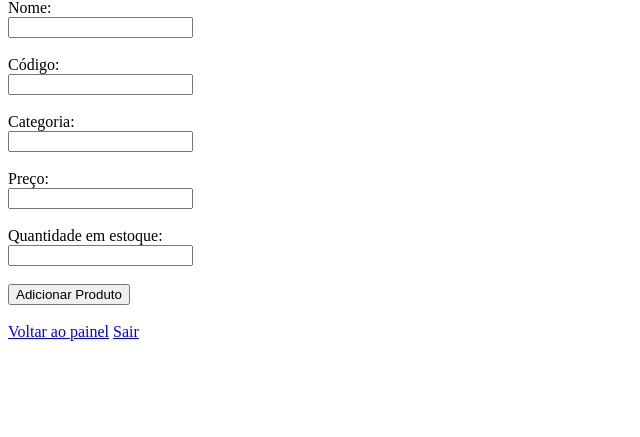
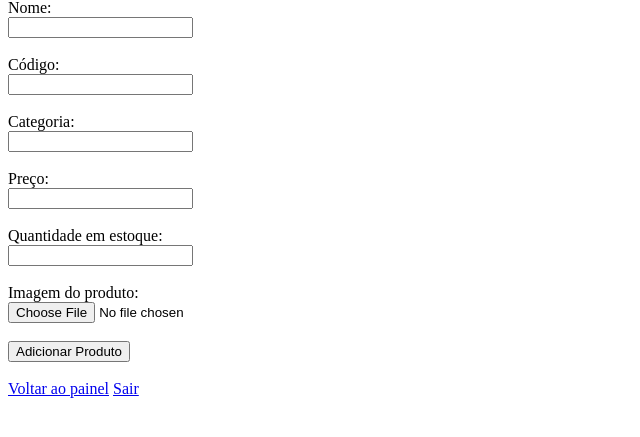
Before and after one commit to Odyjmm/sertao_autopecas, a Flask app: page /admin/produto/novo in a window 1280 px wide. Shown: the part 81-518 px from the top of the page, without its empty margins (0-640 px from the left). Run offline with Flask 3, Linux system fonts and the light colour scheme; a user stored in the database is signed in.

Commit message:
Imagens para os produtos foram adicionadas

```diff
--- a/app/__init__.py
+++ b/app/__init__.py
@@ -1,12 +1,16 @@
 from flask import Flask
 from flask_sqlalchemy import SQLAlchemy
 from flask_login import LoginManager
+import os
 
 db = SQLAlchemy()
 login_manager = LoginManager()
 
 def create_app():
     application = Flask(__name__)
+
+    application.config['UPLOAD_FOLDER'] = os.path.join('app', 'static', 'uploads')
+    application.config['MAX_CONTENT_LENGTH'] = 16 * 1024 * 1024
 
     application.config['SECRET_KEY'] = 'sertao-secret-key'
     application.config['SQLALCHEMY_DATABASE_URI'] = 'sqlite:///banco.db'
--- a/app/models.py
+++ b/app/models.py
@@ -20,6 +20,7 @@ class Produto(db.Model):
     categoria = db.Column(db.String(100), nullable=False)
     preco = db.Column(db.Float, nullable=False)
     quantidade = db.Column(db.Integer, nullable=False)
+    imagem = db.Column(db.String(200), nullable=True)
 
 class Pedido(db.Model):
     id = db.Column(db.Integer, primary_key=True)
--- a/app/routes/admin.py
+++ b/app/routes/admin.py
@@ -1,7 +1,9 @@
-from flask import Blueprint, render_template, redirect, request, flash
+from flask import Blueprint, render_template, redirect, request, flash, current_app
 from flask_login import login_required, current_user
 from app.models import Produto, Pedido
 from app import db
+from werkzeug.utils import secure_filename
+import os
 
 admin = Blueprint('admin', __name__)
 
@@ -27,12 +29,20 @@ def novo_produto():
         preco = request.form.get('preco', type=float)
         quantidade = request.form.get('quantidade', type=int)
 
+        imagem = request.files.get('imagem')
+        nome_arquivo = None
+
+        if imagem and imagem.filename != '':
+            nome_arquivo = secure_filename(imagem.filename)
+            imagem.save(os.path.join(current_app.config['UPLOAD_FOLDER'], nome_arquivo))
+
         produto = Produto(
             nome=nome,
             codigo=codigo,
             categoria=categoria,
             preco=preco,
-            quantidade=quantidade
+            quantidade=quantidade,
+            imagem = nome_arquivo
         )
 
         db.session.add(produto)
@@ -74,6 +84,14 @@ def editar_produto(id):
         produto.preco = float(request.form.get("preco"))
         produto.quantidade = int(request.form.get("quantidade"))
 
+        imagem = request.files.get('imagem')
+        nome_arquivo = None
+
+        if imagem and imagem.filename != '':
+            nome_arquivo = secure_filename(imagem.filename)
+            imagem.save(os.path.join(current_app.config['UPLOAD_FOLDER'], nome_arquivo))
+            produto.imagem = nome_arquivo
+
         db.session.commit()
         return redirect("/admin")
 
--- a/app/templates/admin/editar_produto.html
+++ b/app/templates/admin/editar_produto.html
@@ -7,7 +7,7 @@
 <body>
     <h2>Editar Produto</h2>
 
-    <form method="post">
+    <form method="post" enctype="multipart/form-data">
         <label>Nome</label>
         <input type="text" name="nome" value="{{ produto.nome }}" required>
 
@@ -23,6 +23,9 @@
         <label>Quantidade</label>
         <input type="number" name="quantidade" value="{{ produto.quantidade }}" required>
 
+        <label>Imagem do produto:</label><br>
+        <input type="file" name="imagem" accept="image/*"><br><br>
+
         <button type="submit">Salvar alterações</button>
     </form>
 
--- a/app/templates/admin/novo_produto.html
+++ b/app/templates/admin/novo_produto.html
@@ -8,7 +8,7 @@
 
     <h1>Cadastrar Novo Produto</h1>
 
-    <form method="post">
+    <form method="post" enctype="multipart/form-data">
         <label>Nome:</label><br>
         <input type="text" name="nome" required><br><br>
 
@@ -24,6 +24,9 @@
         <label>Quantidade em estoque:</label><br>
         <input type="number" name="quantidade" required><br><br>
 
+        <label>Imagem do produto:</label><br>
+        <input type="file" name="imagem" accept="image/*"><br><br>
+
         <button type="submit">Adicionar Produto</button>
     </form>
 
--- a/app/templates/loja/produto_detalhe.html
+++ b/app/templates/loja/produto_detalhe.html
@@ -5,6 +5,11 @@
     <title>{{ produto.nome }}</title>
 </head>
 <body>
+    {% if produto.imagem %}
+        <img src="/static/uploads/{{ produto.imagem }}" width="200">
+    {% else %}
+        <p>Sem imagem</p>
+    {% endif %}
     <h1>{{ produto.nome }}</h1>
     <p>Código: {{ produto.codigo }}</p>
     <p>Categoria: {{ produto.categoria }}</p>
```
Also changed, not shown: app/templates/admin/inventario.html (+7 -0 lines), seed.py (+11 -5 lines), app/static/uploads/chave_fenda.jpg (added), app/static/uploads/filtro_ar.jpg (added), app/static/uploads/filtro_oleo.jpg (added), app/static/uploads/motor_V8.jpg (added), app/static/uploads/sistema_freio.jpg (added), instance/banco.db.
